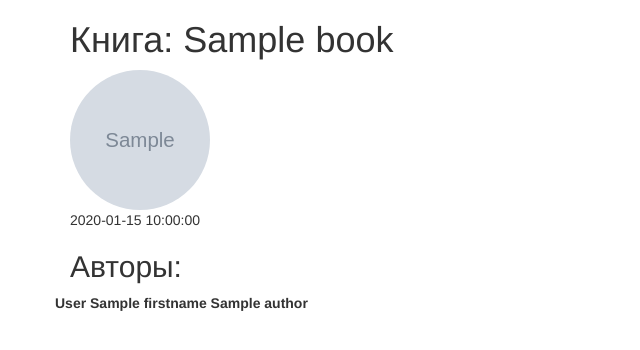
After one commit to krivov/testBookCatalog, a PHP site: template src/view/book.php in a window 1280 px wide. The commit adds this page. Shown: the top 350 px of the page, without its empty margins (0-640 px from the left). Run offline with PHP 8.4, Linux system fonts and the light colour scheme; the template is opened without the code that fills it: most values are stand-ins (such as "Sample title", 1, 10 or a date in 2020); grey boxes marked "Sample" are stand-in pictures; some libraries are stand-ins or nearby versions.

Commit message:
book detail page

```diff
--- /dev/null
+++ b/src/view/book.php
@@ -0,0 +1,36 @@
+<?php require "header.php"; ?>
+
+<?php
+/** @var Book $book */
+/** @var Author[] $authors */
+?>
+
+<div class="container">
+    <h1>Книга: <?=$book->name?></h1>
+
+    <div class="row">
+        <div class="col-lg-12">
+            <?php if($book->picture): ?>
+                <img class="img-circle" src="/upload/<?=$book->picture?>" style="width: 140px; height: 140px;">
+            <?php endif ?>
+        </div>
+    </div>
+    <div class="row">
+        <div class="col-lg-6">
+            <?=$book->date?>
+        </div>
+    </div>
+
+    <h2>Авторы:</h2>
+    <div class="row">
+        <div class="col-lg-12">
+            <?php foreach($authors as $author):?>
+                <div class="row">
+                    <b><?=$author->lastname?> <?=$author->firstname?> <?=$author->middlename?></b>
+                </div>
+            <? endforeach; ?>
+        </div>
+    </div>
+</div>
+
+<?php require "footer.php"; ?>
--- a/src/view/index.php
+++ b/src/view/index.php
@@ -40,7 +40,7 @@
     </div>
     <div class="row">
         <?php foreach($allBooks as $book): /** @var Book $book */ ?>
-        <div class="col-lg-4" href="?page=book&id=<?=$book->id?>">
+        <div class="col-lg-4">
             <?php if($book->picture): ?>
                 <img class="img-circle" src="/upload/<?=$book->picture?>" style="width: 140px; height: 140px;">
             <?php endif ?>
```
Also changed, not shown: public/index.php (+17 -0 lines), src/common/Source.php (+38 -0 lines), src/view/form.php (added, +9 -0 lines).
